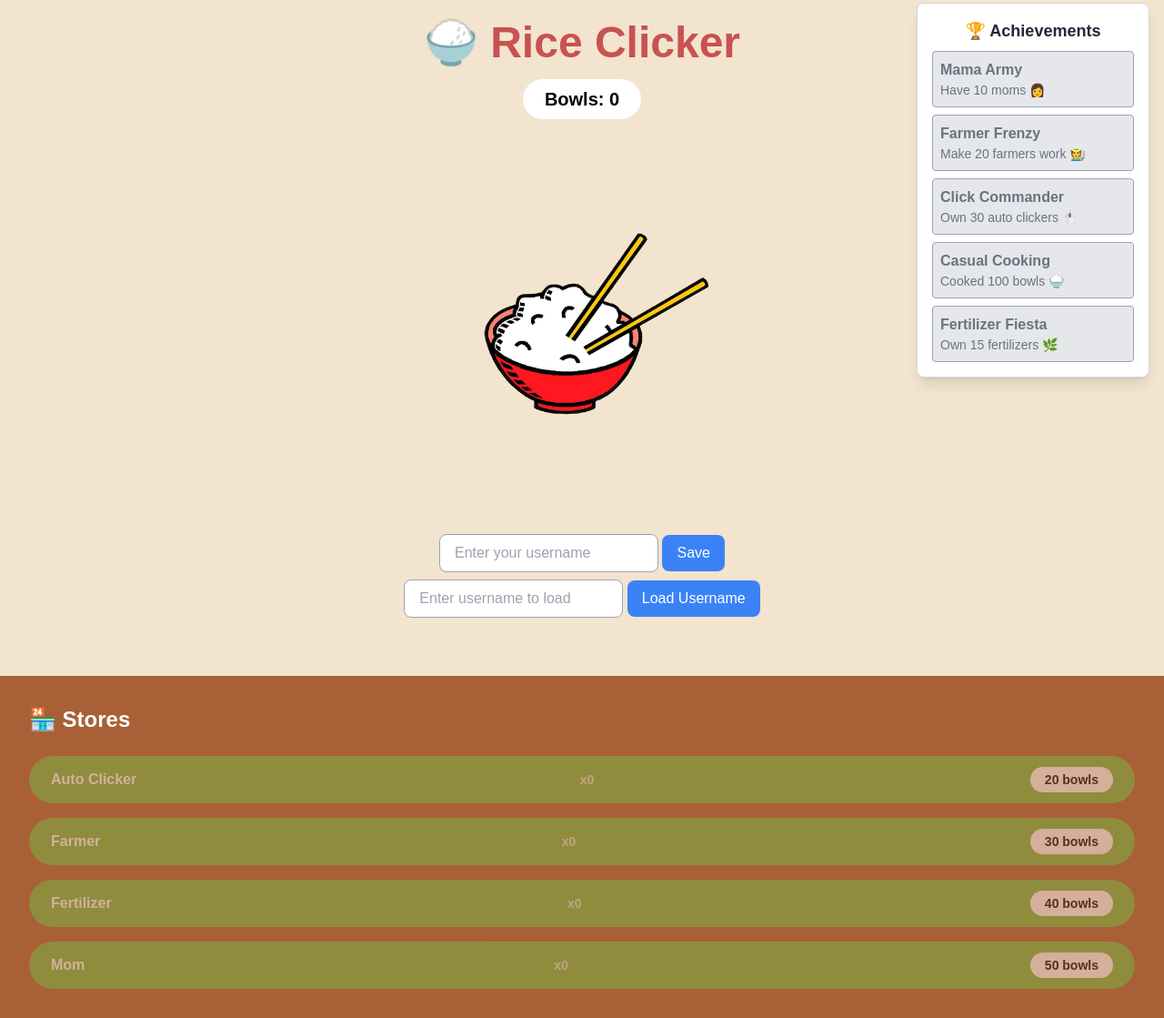
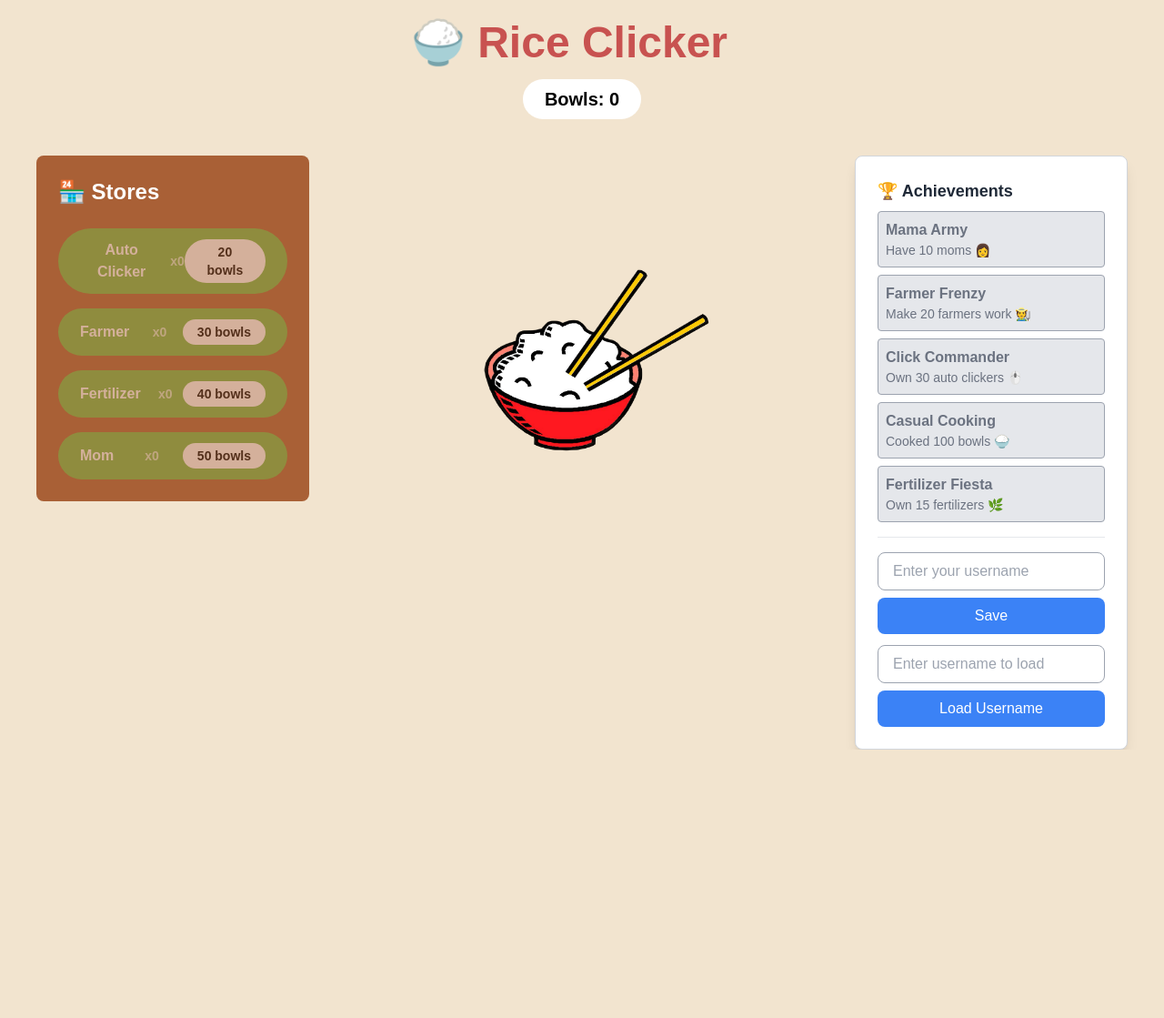
Before and after one commit to name-is-minh/build4good-rice-clicker, a website: page index.html in a window 1280 px wide. Shown: the part 17-1136 px from the top of the page at 91% size. After the commit the page ends 841 px from the top, so only its background shows below. Drawn offline with nearby package versions, Linux system fonts and the light colour scheme; a web font is replaced by a local one.

Commit message:
LET'S GO

```diff
--- a/index.html
+++ b/index.html
@@ -10,6 +10,7 @@
   <link rel="preconnect" href="https://fonts.gstatic.com" crossorigin>
   <link href="https://fonts.googleapis.com/css2?family=Winky+Sans:ital,wght@0,300..900;1,300..900&display=swap"
     rel="stylesheet">
+
   <style>
     @keyframes tilt {
       0% {
@@ -47,7 +48,6 @@
         transform: translateY(100vh);
         opacity: 0;
       }
-
     }
 
     .animate-fall {
@@ -67,7 +67,6 @@
     .animate-spin-slow {
       animation: spin-slow 5s linear infinite;
       transform-origin: center;
-      /* Ensure it rotates around center */
       display: block;
     }
 
@@ -108,123 +107,95 @@
       }
     }
   </style>
-
 </head>
 
-<body
-  class="relative bg-[#F2E4CF] text-center min-h-screen flex flex-col justify-between overflow-x-hidden select-none">
+<body class="bg-[#F2E4CF] text-center min-h-screen overflow-x-hidden select-none">
   <!-- Header -->
   <header class="mt-10">
     <h1 class="text-5xl font-bold text-brand-pink flex justify-center items-center gap-3">
       🍚 Rice Clicker
+      <span id="usernameDisplay" class="text-2xl ml-4"></span>
     </h1>
     <div class="mt-4 text-xl bg-white rounded-full px-6 py-2 inline-block font-semibold">
       Bowls: <span id="riceCount">0</span>
     </div>
-    <div class="fixed top-5 right-4 w-64 bg-white border border-gray-300 rounded-lg p-4 shadow-lg">
-      <h3 class="text-lg font-bold text-gray-800 mb-2">🏆 Achievements</h3>
-      <div id="achievementBoard" class="text-left space-y-2">
-        <!-- Achievements will appear here -->
+  </header>
+
+  <!-- Main Game Layout -->
+  <div class="flex flex-col lg:flex-row justify-between items-start gap-8 mt-10 px-10">
+
+    <!-- Store Section (Left) -->
+    <section class="w-full lg:w-1/4 bg-[#A96036] text-white p-6 rounded-lg">
+      <h2 class="text-2xl font-semibold mb-6 flex items-center gap-2">🏪 Stores</h2>
+      <div class="space-y-4">
+        <!-- Each Store Item -->
+        <div id="buyAutoClicker" onclick="buyUpgrade('autoClicker')"
+          class="relative group flex justify-between items-center section-background px-6 py-3 rounded-full transition duration-300 cursor-pointer hover:shadow-lg hover:bg-[#a8d28a]">
+          <span>Auto Clicker</span>
+          <span class="ml-2 text-sm text-white/70" id="countAutoClicker">x0</span>
+          <span class="bg-white text-black px-4 py-1 rounded-full text-sm">20 bowls</span>
+        </div>
+
+        <div id="buyFarmer" onclick="buyUpgrade('farmer')"
+          class="relative group flex justify-between items-center section-background px-6 py-3 rounded-full transition duration-300 cursor-pointer hover:shadow-lg hover:bg-[#a8d28a]">
+          <span>Farmer</span>
+          <span class="ml-2 text-sm text-white/70" id="countFarmer">x0</span>
+          <span class="bg-white text-black px-4 py-1 rounded-full text-sm">30 bowls</span>
+        </div>
+
+        <div id="buyFertilizer" onclick="buyUpgrade('fertilizer')"
+          class="relative group flex justify-between items-center section-background px-6 py-3 rounded-full transition duration-300 cursor-pointer hover:shadow-lg hover:bg-[#a8d28a]">
+          <span>Fertilizer</span>
+          <span class="ml-2 text-sm text-white/70" id="countFertilizer">x0</span>
+          <span class="bg-white text-black px-4 py-1 rounded-full text-sm">40 bowls</span>
+        </div>
+
+        <div id="buyMom" onclick="buyUpgrade('mom')"
+          class="relative group flex justify-between items-center section-background px-6 py-3 rounded-full transition duration-300 cursor-pointer hover:shadow-lg hover:bg-[#a8d28a]">
+          <span>Mom</span>
+          <span class="ml-2 text-sm text-white/70" id="countMom">x0</span>
+          <span class="bg-white text-black px-4 py-1 rounded-full text-sm">50 bowls</span>
         </div>
       </div>
-  </header>
+    </section>
 
     <!-- Clickable Rice Bowl -->
     <main
       class="relative flex justify-center items-center group w-[400px] h-[400px] mx-auto mt-10 select-none  cursor-pointer"
       onclick="handleRiceClick(event)">
-    <!-- Light ray image -->
-    <img src="img/light-ray-2.png" alt="Light Ray" class="absolute w-[400px] h-[400px]  rounded-full  opacity-0
-    group-hover:opacity-100 transition-opacity duration-500 pointer-events-none
-    animate-spin-slow -left-5 top-4" />
-    <!-- Rice bowl image -->
-
+      <img src="img/light-ray-2.png" alt="Light Ray"
+        class="absolute w-[400px] h-[400px] rounded-full opacity-0 group-hover:opacity-100 transition-opacity duration-500 pointer-events-none animate-spin-slow -left-6 top-3" />
       <img id="riceBowl" src="img/bowl.png" alt="Rice Bowl"
-      class="relative z-10 w-[300px] h-[300px] rounded-full hover:scale-[1.05] duration-500 ease-in-out left-4 bottom-4 select-none"
+        class="relative z-10 w-[300px] h-[300px] rounded-full hover:scale-[1.05] duration-500 ease-in-out select-none left-4 bottom-4"
         draggable="false">
     </main>
 
-  <div class="mt-4">
-    <!-- Save Username Section -->
-    <div class="mb-2"> <!-- Adding bottom margin to separate Save and Load buttons -->
-      <input type="text" id="usernameInput" placeholder="Enter your username"
-        class="px-4 py-2 border border-gray-400 rounded-lg">
-      <button onclick="saveUsername()" class="bg-blue-500 text-white px-4 py-2 rounded-lg">Save</button>
+    <!-- Achievements + Username Inputs (Right) -->
+    <aside class="w-full lg:w-1/4 bg-white border border-gray-300 rounded-lg p-6 shadow-lg text-left">
+      <h3 class="text-lg font-bold text-gray-800 mb-2">🏆 Achievements</h3>
+      <div id="achievementBoard" class="space-y-2 mb-4">
+        <!-- Achievements will appear here -->
       </div>
 
-    <!-- Load Username Section -->
+      <hr class="my-4">
+
+      <!-- Save Username -->
+      <div class="mb-3">
+        <input type="text" id="usernameInput" placeholder="Enter your username"
+          class="w-full px-4 py-2 border border-gray-400 rounded-lg mb-2">
+        <button onclick="saveUsername()" class="w-full bg-blue-500 text-white px-4 py-2 rounded-lg">Save</button>
+      </div>
+
+      <!-- Load Username -->
       <div>
         <input type="text" id="loadUsernameInput" placeholder="Enter username to load"
-        class="px-4 py-2 border border-gray-400 rounded-lg">
-      <button onclick="loadUsername()" class="bg-blue-500 text-white px-4 py-2 rounded-lg">Load Username</button>
+          class="w-full px-4 py-2 border border-gray-400 rounded-lg mb-2">
+        <button onclick="loadUsername()" class="w-full bg-blue-500 text-white px-4 py-2 rounded-lg">Load
+          Username</button>
       </div>
+    </aside>
+
   </div>
-
-  <!-- Store Section -->
-  <section class="mt-16 bg-[#A96036] text-white p-8">
-    <h2 class="text-2xl font-semibold mb-6 flex items-center gap-2">
-      🏪 Stores
-    </h2>
-
-    <!-- Store Items -->
-    <div class="space-y-4">
-      <div id="buyAutoClicker" onclick="buyUpgrade('autoClicker')" class="relative group flex justify-between items-center section-background px-6 py-3 rounded-full
-      transition-all duration-500 ease-in-out cursor-pointer
-        hover:shadow-lg hover:bg-[#a8d28a] ">
-        <span>Auto Clicker</span>
-        <span class="ml-2 text-sm text-white/70" id="countAutoClicker">x0</span>
-        <span class="bg-white text-black px-4 py-1 rounded-full text-sm">
-          20 bowls
-        </span>
-        <!-- Tooltip -->
-        <div
-          class="absolute bottom-full left-1/2 -translate-x-1/2 mb-2 w-max px-3 py-2 bg-black text-white text-xs rounded opacity-0 group-hover:opacity-100 transition-opacity duration-300 pointer-events-none z-10">
-          +1 rice per second<br />
-          Grows faster rice with automated care.
-        </div>
-      </div>
-      <div id="buyFarmer" class="relative group flex justify-between items-center  section-background px-6 py-3 rounded-full
-      transition-all duration-500 ease-in-out cursor-pointer
-      hover:shadow-lg hover:bg-[#a8d28a]" onclick="buyUpgrade('farmer')">
-        <span>Farmer</span>
-        <span class="ml-2 text-sm text-white/70" id="countFarmer">x0</span>
-        <button class="bg-white text-black px-4 py-1 rounded-full text-sm">
-          30 bowls
-        </button>
-        <div
-          class="absolute bottom-full left-1/2 -translate-x-1/2 mb-2 w-max px-3 py-2 bg-black text-white text-xs rounded opacity-0 group-hover:opacity-100 transition-opacity duration-300 pointer-events-none z-10">
-          +2 rice per second<br />
-          A skilled farmer who helps grow more rice steadily.
-        </div>
-      </div>
-      <div id="buyFertilizer" onclick="buyUpgrade('fertilizer')" class="relative group flex justify-between items-center  section-background px-6 py-3 rounded-full hover:shadow-lg hover:bg-[#a8d28a]
-        transition-all duration-500 ease-in-out cursor-pointer ">
-        <span>Fertilizer</span>
-        <span class="ml-2 text-sm text-white/70" id="countFertilizer">x0</span>
-        <button class="bg-white text-black px-4 py-1 rounded-full text-sm">
-          40 bowls
-        </button>
-        <div
-          class="absolute bottom-full left-1/2 -translate-x-1/2 mb-2 w-max px-3 py-2 bg-black text-white text-xs rounded opacity-0 group-hover:opacity-100 transition-opacity duration-300 pointer-events-none z-10">
-          +3 rice per second<br />
-          Boosts rice yield by enriching the soil.
-        </div>
-      </div>
-      <div id="buyMom" onclick="buyUpgrade('mom')" class="relative group flex justify-between items-center  section-background px-6 py-3 rounded-full hover:shadow-lg hover:bg-[#a8d28a]
-        transition-all duration-500 ease-in-out cursor-pointer ">
-        <span>Mom</span>
-        <span class="ml-2 text-sm text-white/70" id="countMom">x0</span>
-        <button class="bg-white text-black px-4 py-1 rounded-full text-sm">
-          50 bowls
-        </button>
-        <div
-          class="absolute bottom-full left-1/2 -translate-x-1/2 mb-2 w-max px-3 py-2 bg-black text-white text-xs rounded opacity-0 group-hover:opacity-100 transition-opacity duration-300 pointer-events-none z-10">
-          +5 rice per second<br />
-          Mom’s love and care supercharge your rice gains!
-        </div>
-      </div>
-    </div>
-  </section>
 
   <script src="game.js"></script>
 </body>
```
Also changed, not shown: game.js (+4 -5 lines). Lines whose indentation alone changed are shown as unchanged.
